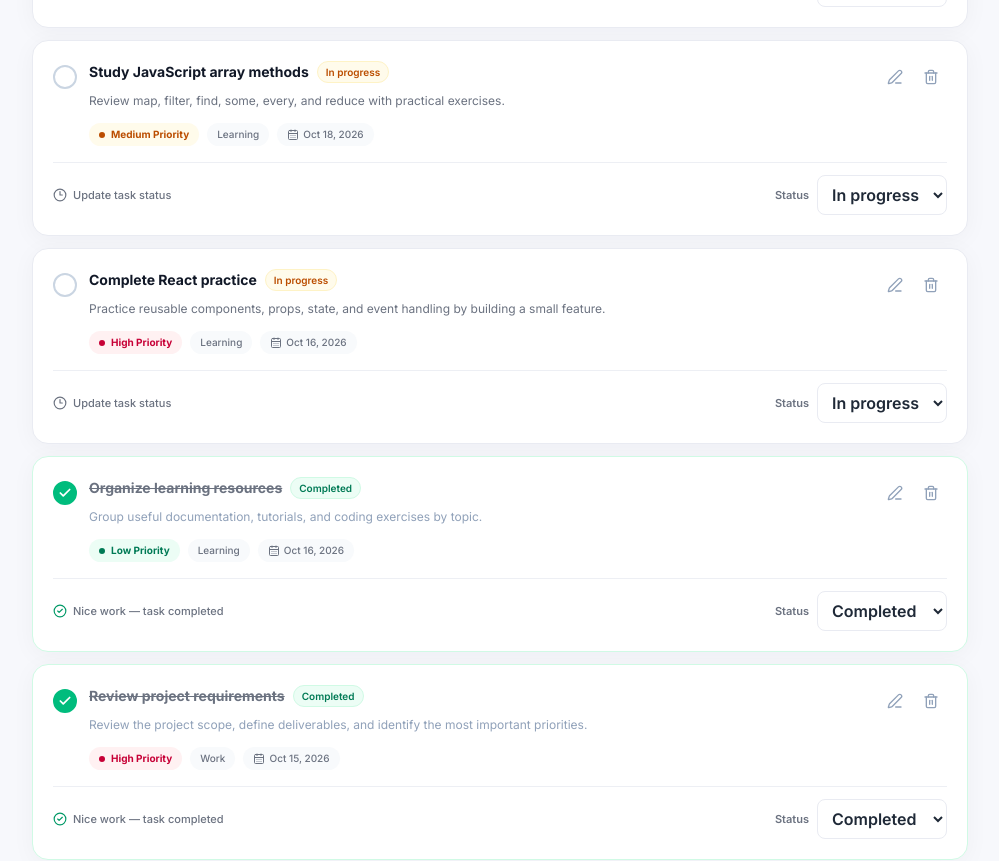
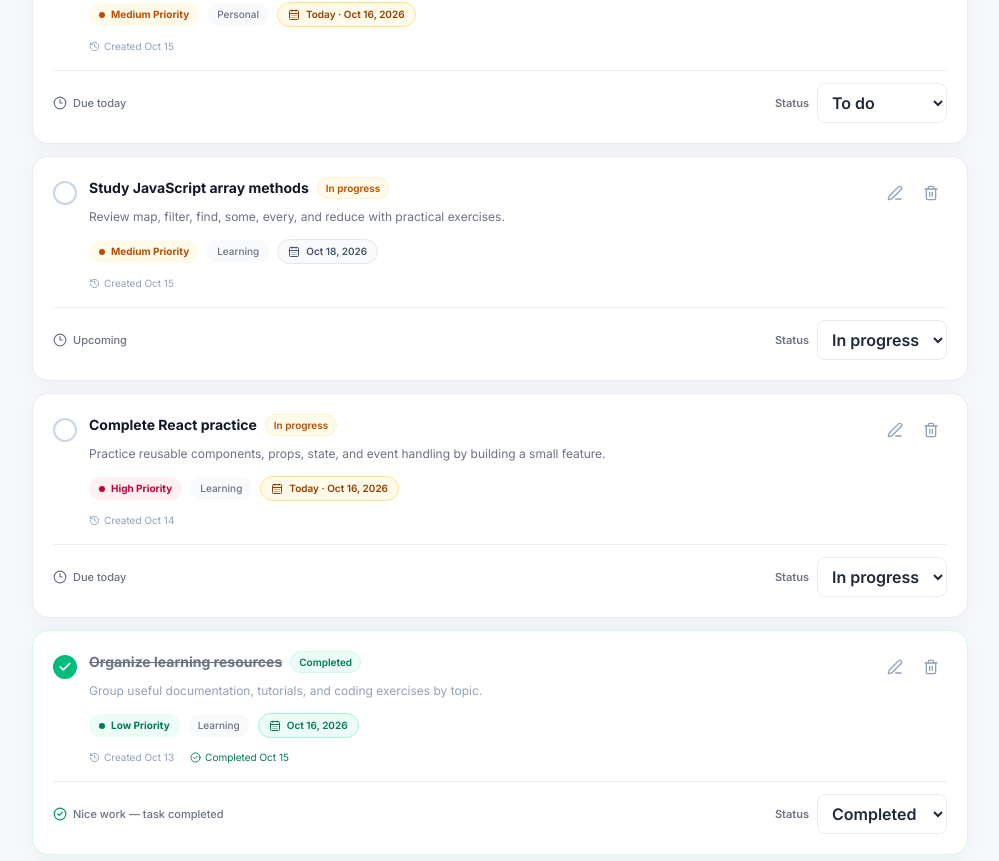
Before and after one commit to abdikadirjerry/taskflow-pro, a React (Vite) app: page / in a window 1280 px wide. Shown: the part 2380-3241 px from the top of the page, without its empty margins (272-1271 px from the left). Built offline with nearby package versions, Linux system fonts and the light colour scheme.

Commit message:
feat: add deadline indicators and task timeline

```diff
--- a/src/components/tasks/TaskCard.jsx
+++ b/src/components/tasks/TaskCard.jsx
@@ -5,10 +5,11 @@ import {
   Clock3,
   Edit3,
   Flag,
+  History,
   Trash2,
 } from "lucide-react";
 import Badge from "../ui/Badge";
-import { TASK_STATUSES } from "../../utils/taskHelpers";
+import { TASK_STATUSES, getTaskDeadlineStatus } from "../../utils/taskHelpers";
 
 const priorityStyles = {
   low: "bg-emerald-50 text-emerald-700",
@@ -28,8 +29,24 @@ const statusStyles = {
   [TASK_STATUSES.COMPLETED]: "success",
 };
 
-function formatDueDate(dateString) {
-  if (!dateString) return "No due date";
+const deadlineStyles = {
+  overdue: "border-rose-200 bg-rose-50 text-rose-700",
+  today: "border-amber-200 bg-amber-50 text-amber-800",
+  upcoming: "border-slate-200 bg-slate-50 text-slate-600",
+  "no-date": "border-slate-200 bg-slate-50 text-slate-500",
+  completed: "border-emerald-200 bg-emerald-50 text-emerald-700",
+};
+
+const deadlineLabels = {
+  overdue: "Overdue",
+  today: "Due today",
+  upcoming: "Upcoming",
+  "no-date": "No due date",
+  completed: "Deadline met",
+};
+
+function formatDate(dateString) {
+  if (!dateString) return null;
 
   const date = new Date(`${dateString}T12:00:00`);
 
@@ -37,6 +54,19 @@ function formatDueDate(dateString) {
     month: "short",
     day: "numeric",
     year: "numeric",
+  }).format(date);
+}
+
+function formatTimestamp(timestamp) {
+  if (!timestamp) return null;
+
+  const date = new Date(timestamp);
+
+  if (Number.isNaN(date.getTime())) return null;
+
+  return new Intl.DateTimeFormat("en", {
+    month: "short",
+    day: "numeric",
   }).format(date);
 }
 
@@ -48,11 +78,27 @@ export default function TaskCard({
   onStatusChange,
 }) {
   const isCompleted = task.status === TASK_STATUSES.COMPLETED;
+  const deadlineStatus = getTaskDeadlineStatus(task);
+  const createdDate = formatTimestamp(task.createdAt);
+  const completedDate = formatTimestamp(task.completedAt);
+
+  const dueDateText =
+    deadlineStatus === "overdue"
+      ? `Overdue · ${formatDate(task.dueDate)}`
+      : deadlineStatus === "today"
+        ? `Today · ${formatDate(task.dueDate)}`
+        : deadlineStatus === "no-date"
+          ? "No due date"
+          : formatDate(task.dueDate);
 
   return (
     <article
-      className={`rounded-2xl border bg-white p-4 shadow-card transition hover:border-indigo-200 hover:shadow-md sm:p-5 ${
-        isCompleted ? "border-emerald-100 bg-emerald-50/20" : "border-line"
+      className={`rounded-2xl border bg-white p-4 shadow-card transition hover:shadow-md sm:p-5 ${
+        deadlineStatus === "overdue"
+          ? "border-rose-200"
+          : isCompleted
+            ? "border-emerald-100 bg-emerald-50/20"
+            : "border-line hover:border-indigo-200"
       }`}
     >
       <div className="flex items-start gap-3">
@@ -110,14 +156,34 @@ export default function TaskCard({
               {task.priority} priority
             </span>
 
-            <span className="inline-flex items-center gap-1 rounded-full bg-slate-50 px-2.5 py-1 text-[10px] font-medium text-ink-500">
+            <span className="rounded-full bg-slate-50 px-2.5 py-1 text-[10px] font-medium text-ink-500">
               {task.category}
             </span>
 
-            <span className="inline-flex items-center gap-1 rounded-full bg-slate-50 px-2.5 py-1 text-[10px] font-medium text-ink-500">
+            <span
+              className={`inline-flex items-center gap-1.5 rounded-full border px-2.5 py-1 text-[10px] font-semibold ${
+                deadlineStyles[deadlineStatus]
+              }`}
+            >
               <CalendarDays size={12} />
-              {formatDueDate(task.dueDate)}
+              {dueDateText}
             </span>
+          </div>
+
+          <div className="mt-3 flex flex-wrap items-center gap-x-4 gap-y-1 text-[10px] text-slate-400">
+            {createdDate && (
+              <span className="inline-flex items-center gap-1">
+                <History size={11} />
+                Created {createdDate}
+              </span>
+            )}
+
+            {isCompleted && completedDate && (
+              <span className="inline-flex items-center gap-1 text-emerald-700">
+                <CheckCircle2 size={11} />
+                Completed {completedDate}
+              </span>
+            )}
           </div>
         </div>
 
@@ -148,10 +214,16 @@ export default function TaskCard({
         <span className="inline-flex items-center gap-1.5 text-[11px] font-medium text-ink-500">
           {isCompleted ? (
             <CheckCircle2 size={14} className="text-emerald-600" />
+          ) : deadlineStatus === "overdue" ? (
+            <Flag size={14} className="text-rose-600" />
           ) : (
             <Clock3 size={14} />
           )}
-          {isCompleted ? "Nice work — task completed" : "Update task status"}
+          {isCompleted
+            ? "Nice work — task completed"
+            : deadlineStatus === "overdue"
+              ? "This task needs attention"
+              : deadlineLabels[deadlineStatus]}
         </span>
 
         <label className="flex items-center gap-2">
--- a/src/utils/taskHelpers.js
+++ b/src/utils/taskHelpers.js
@@ -49,10 +49,25 @@ export function isTaskCompleted(task) {
   return task.status === TASK_STATUSES.COMPLETED;
 }
 
+export function getLocalDateString(date = new Date()) {
+  const year = date.getFullYear();
+  const month = String(date.getMonth() + 1).padStart(2, "0");
+  const day = String(date.getDate()).padStart(2, "0");
+
+  return `${year}-${month}-${day}`;
+}
+
+export function getTaskDeadlineStatus(task, today = getLocalDateString()) {
+  if (!task.dueDate) return "no-date";
+  if (task.status === TASK_STATUSES.COMPLETED) return "completed";
+  if (task.dueDate < today) return "overdue";
+  if (task.dueDate === today) return "today";
+
+  return "upcoming";
+}
+
 export function getTaskProgress(tasks) {
-  if (tasks.length === 0) {
-    return 0;
-  }
+  if (tasks.length === 0) return 0;
 
   const completedCount = tasks.filter(isTaskCompleted).length;
 
@@ -60,14 +75,20 @@ export function getTaskProgress(tasks) {
 }
 
 export function getTasksDueToday(tasks) {
-  const today = new Date();
-  const year = today.getFullYear();
-  const month = String(today.getMonth() + 1).padStart(2, "0");
-  const day = String(today.getDate()).padStart(2, "0");
-  const todayString = `${year}-${month}-${day}`;
+  const today = getLocalDateString();
+
+  return tasks.filter(
+    (task) => task.dueDate === today && task.status !== TASK_STATUSES.COMPLETED,
+  );
+}
+
+export function getOverdueTasks(tasks) {
+  const today = getLocalDateString();
 
   return tasks.filter(
     (task) =>
-      task.dueDate === todayString && task.status !== TASK_STATUSES.COMPLETED,
+      task.dueDate &&
+      task.dueDate < today &&
+      task.status !== TASK_STATUSES.COMPLETED,
   );
 }
```
